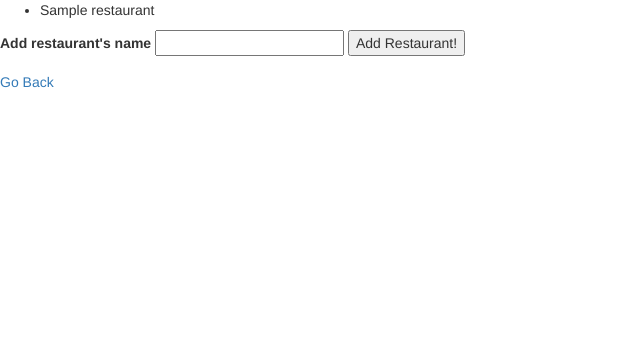
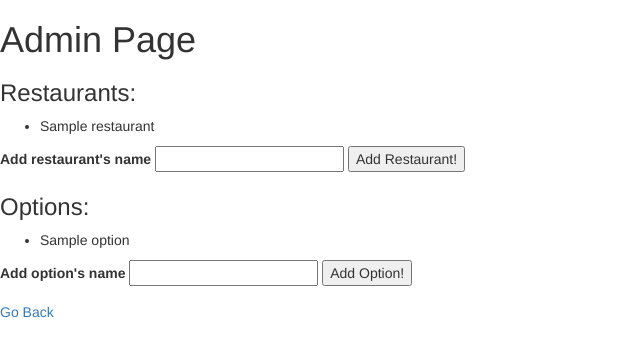
Before and after one commit to wonton888/allergen_avoider, a PHP site: template views/admin.html.twig in a window 1280 px wide. Shown: the top 357 px of the page, without its empty margins (0-640 px from the left). Run offline with PHP 8.4, Linux system fonts and the light colour scheme; the template is opened without the code that fills it: most values are stand-ins (such as "Sample title", 1, 10 or a date in 2020); some libraries are stand-ins or nearby versions.

Commit message:
add addOptions to app.php

```diff
--- a/views/admin.html.twig
+++ b/views/admin.html.twig
@@ -5,6 +5,8 @@
         <title>Option Avoider</title>
     </head>
     <body>
+        <h1>Admin Page</h1>
+        <h3>Restaurants:</h3>
         <ul>
             {% for restaurant in restaurants %}
                 <li>{{ restaurant.getName }}</li>
@@ -16,6 +18,20 @@
             <input id="restaurant_name" name="restaurant_name" type="text">
             <button type="submit">Add Restaurant!</button>
         </form>
+
+        <h3>Options:</h3>
+        <ul>
+            {% for option in options %}
+                <li>{{ option.getName }}</li>
+            {% endfor %}
+
+        </ul>
+
+        <form action="/add_options" method="post">
+            <label for="option_name">Add option's name</label>
+            <input id="option_name" name="option_name" type="text">
+            <button type="submit">Add Option!</button>
+        </form>
         <p>
             <a href="/">Go Back</a>
         </p>
```
Also changed, not shown: app/app.php (+7 -2 lines).
